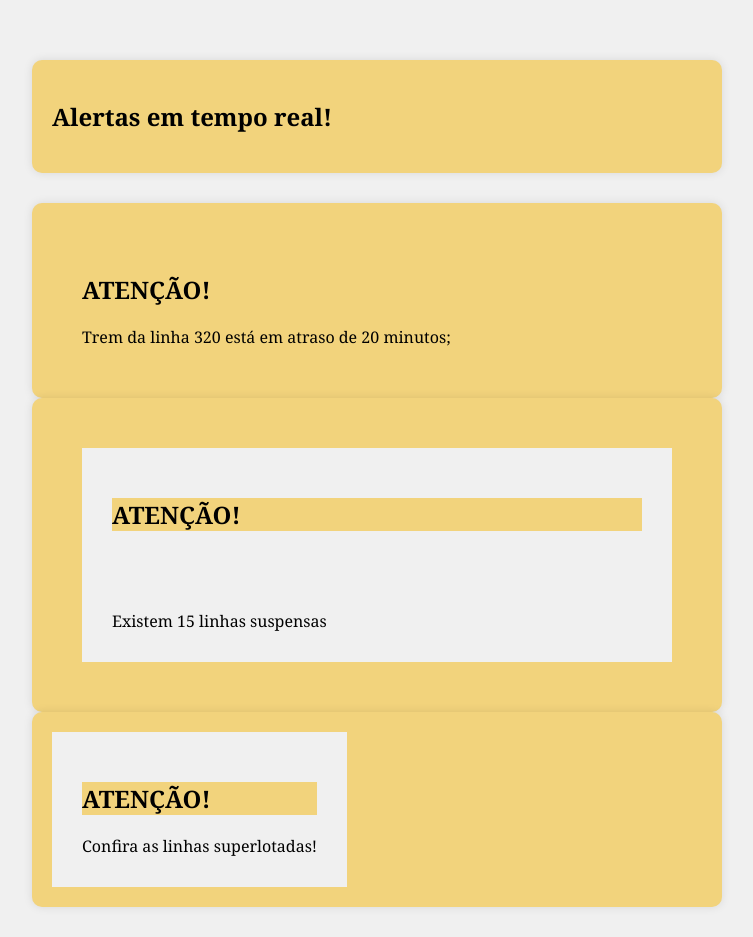
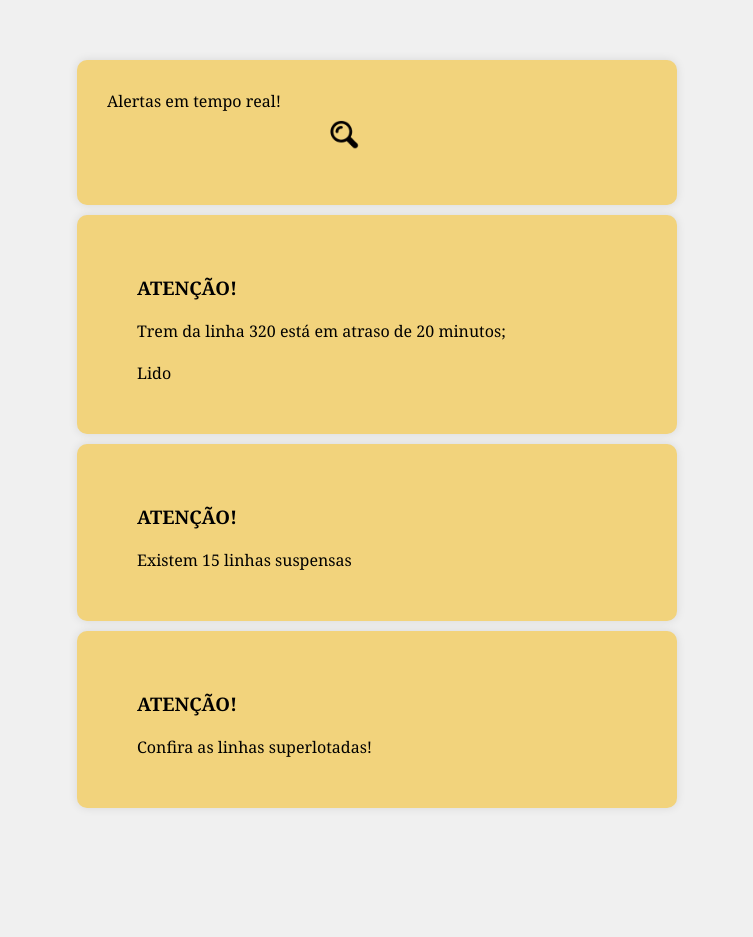
Before and after one commit to SA-SmartTrain/SA-SmartTrain, a PHP site: page /pages/alertas_e_notificacoes.html in a window 1280 px wide. Shown: the whole page, without its empty margins (263-1016 px from the left). After the commit the page ends 808 px from the top, so only its background shows below. Run offline with PHP 8.4, Linux system fonts and the light colour scheme.

Commit message:
att iasmin

```diff
--- a/pages/alertas_e_notificacoes.html
+++ b/pages/alertas_e_notificacoes.html
@@ -15,38 +15,39 @@
 <body>
     <main>
         <section>
-            <div>
-                <div id="abapesquisa">
+            <div id="abapesquisa"></div>
                 <div class="container">
-                        <h1>Alertas em tempo real!</h1>
+                    <p>Alertas em tempo real!</p>
+                    <div class="lupa">
+                        <img src="../src/assets/images/lupa.png">
+                    </div>
                 </div>
             </div>
 
+
             <div class="container">
                 <div id="notificacao1">
-                        <h1>ATENÇÃO!</h1>
-                        Trem da linha 320 está em atraso de 20 minutos;
+                    <h3>ATENÇÃO!</h3>
+                    <p>Trem da linha 320 está em atraso de 20 minutos;</p>
+                        <p>Lido</p>
                 </div>
             </div>
 
             <div class="container">
                 <div id="notificacao2">
-                        <div>
-                            <h1>ATENÇÃO!</h1>
-                        </div>
-                        <div>
-                            Existem 15 linhas suspensas
-                        </div>
+                    <h3>ATENÇÃO!</h3>
+                    <p>Existem 15 linhas suspensas</p>
                 </div>
             </div>
 
             <div class="container">
                 <div id="notificacao3">
-                        <h1>ATENÇÃO!</h1>
-                        Confira as linhas superlotadas!
-                    </div>
+                    <h3>ATENÇÃO!</h3>
+                    <p>Confira as linhas superlotadas!</p>
                 </div>
             </div>
         </section>
     </main>
 </body>
+
+</html>
--- a/style/alertas_e_notificacoes.css
+++ b/style/alertas_e_notificacoes.css
@@ -4,33 +4,58 @@ div {
 
 .container {
     background-color: rgb(242, 211, 124);
-    padding: 20px;
-    box-sizing: 6px;
+    padding-bottom: 10px; /* Espaço na base */
+    box-sizing: border-box;
     display: flex;
-    margin-bottom: 20px;
     margin-top: 20px;
-    max-width: 650px;
+    max-width: 600px;
     margin: 0 auto;
     box-shadow: 0 0 10px rgba(0, 0, 0, 0.1);
     font-family: Georgia, 'Times New Roman', Times, serif;
     border-radius: 10px;
+    margin-bottom: 10px; /* Espaço na base */
 }
 
-h1 {
+p{
     color: black;
-    background-color: rgb(242, 211, 124)
+    background-color: rgb(242, 211, 124);
+    margin: 0;
+    padding: 10px;
+}
+
+h3 {
+    color: black;
+    background-color: rgb(242, 211, 124);
+    margin: 0;
+    padding: 10px;
+
 }
 
 #notificacao1 {
     align-items: center;
     background-color: rgb(242, 211, 124);
+    width: 100%;
+}
+
+img{
+    max-width: 50px;
+    max-height: 100px;
+    background-color: rgb(242, 211, 124);
+    padding: 0px;
+}
+
+.lupa{
+   background-color: rgb(242, 211, 124);
 }
 
 #notificacao2 {
+    align-items: center;
     background-color: rgb(242, 211, 124);
     width: 100%;
 }
 
 #notificacao3 {
-
+    align-items: center;
+    background-color: rgb(242, 211, 124);
+    width: 100%;
 }
```
Also changed, not shown: src/assets/images/info.png (added), src/assets/images/lupa.png (added). Lines whose indentation alone changed are shown as unchanged.
